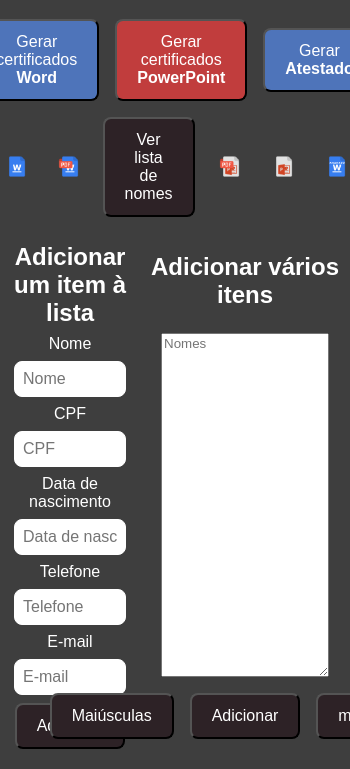
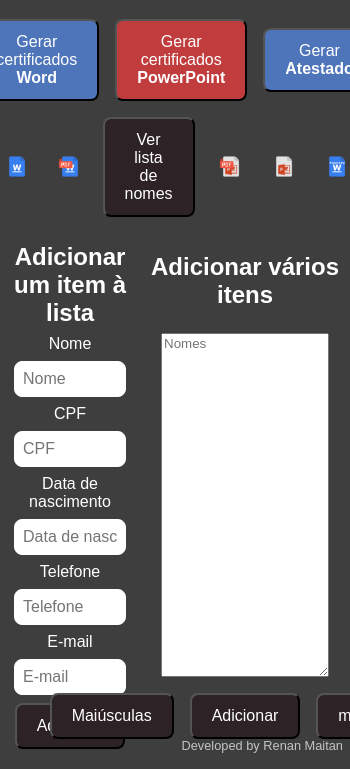
Before and after one commit to renanmaitan/ElectronCertificade, an Electron app: page src/pages/home/index.html in a window 350 px wide. Shown: the part 75-844 px from the top of the page. Drawn offline with Linux system fonts and the light colour scheme; no server answers.

Commit message:
powered by

```diff
--- a/src/pages/home/index.html
+++ b/src/pages/home/index.html
@@ -10,6 +10,7 @@
 
 <body>
     <div class="container">
+        <p class="poweredby">Developed by Renan Maitan</p>
         <div class="content">
             <i class="fa fa-cog config-icon" id="btnOptions"></i>
             <h1 class="title">Electron Certificate</h1>
--- a/src/pages/home/styles.css
+++ b/src/pages/home/styles.css
@@ -138,6 +138,14 @@ p {
     filter: brightness(1.2);
 }
 
+.poweredby {
+    position: fixed;
+    bottom: 0;
+    right: 2%;
+    color: #c4c4c4;
+    font-size: 0.8rem;
+}
+
 .hidden {
     display: none;
 }
```
